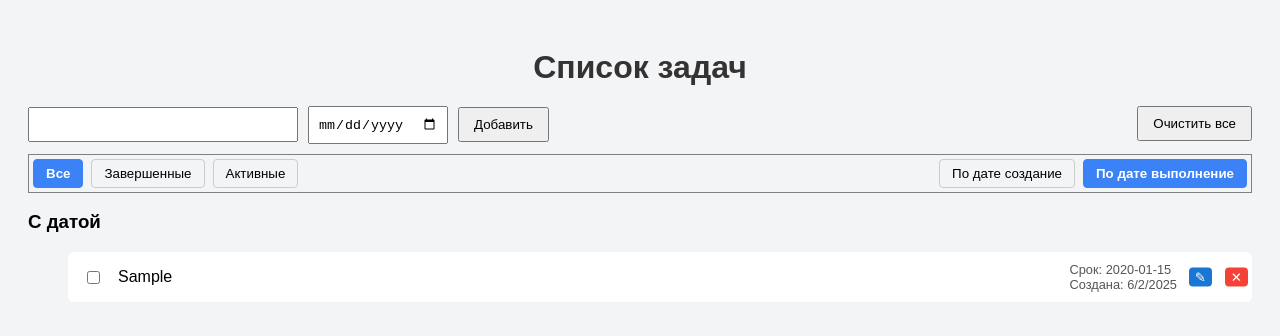
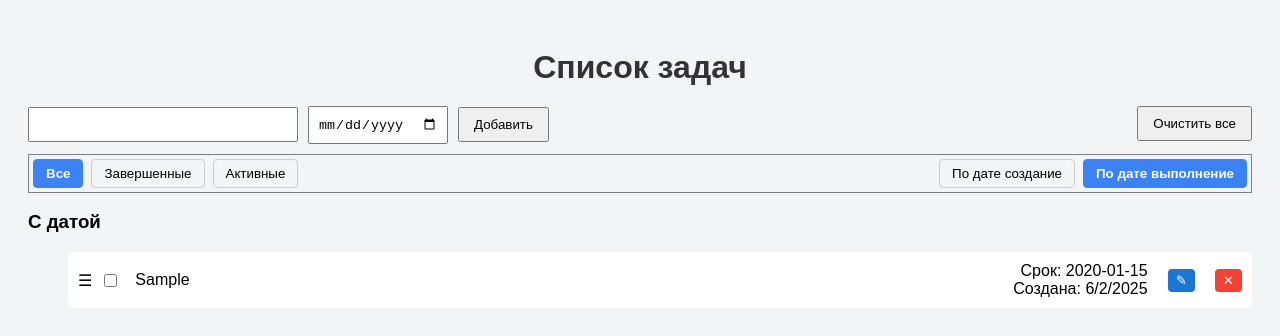
Before and after one commit to Laos22/todoApp, a React (Vite) app: page / in a window 1280 px wide. Both pictures are taken after typing "Sample", "2020-01-15" into the empty fields and a click on the button "Добавить". Shown: the top 336 px of the page. Built offline with nearby package versions, Linux system fonts and the light colour scheme.

Commit message:
add edit task

```diff
--- a/src/App.jsx
+++ b/src/App.jsx
@@ -66,6 +66,10 @@ function App() {
     }
   };
 
+  const onEdit = useCallback((id, dueDate, title ) => {
+    dispach({type: "EDIT_TASK", payload: {id, dueDate, title}})
+  }, [dispach])
+
 
 
   useEffect(() => {
@@ -123,6 +127,7 @@ function App() {
           tasks={sortTaskList}
           onDelete={onDelete}
           onToggle={onToggle}
+          onEdit={onEdit}
         />
       </DndContext>
 
--- a/src/Components/Task.jsx
+++ b/src/Components/Task.jsx
@@ -1,7 +1,12 @@
 import { useDraggable } from "@dnd-kit/core";
-import React from "react";
+import React, { useState } from "react";
 
-const Task = ({task, onDelete, onToggle}) => {
+const Task = ({task, onDelete, onToggle, onEdit }) => {
+
+    const [isEditing, setIsEditing] = useState(false);
+    const [newTitle, setNewTitle] = useState(task.title);
+    const [newDueDate, setNewDueDate] = useState(task.dueDate || "");
+
     const className = task.completed ? "task completed" : "task";
     const { attributes, listeners, setNodeRef, transform, transition } = useDraggable({ id: task.id });
 
@@ -18,86 +23,93 @@ const Task = ({task, onDelete, onToggle}) => {
           zIndex: transform ? 999 : 'auto',
           boxShadow: transform ? '0 4px 12px rgba(0, 0, 0, 0.2)' : 'none',
           borderRadius: '6px',
-    }}
-    >
-      <div
-        {...listeners}
-        style={{
+          padding: '10px',
           display: 'flex',
           alignItems: 'center',
-          justifyContent: 'space-between',
-          gap: '8px',
-          width: '100%',
+          justifyContent: 'space-between'
         }}
       >
         <div style={{ display: 'flex', alignItems: 'center', gap: '8px' }}>
+          <span {...listeners} style={{ cursor: 'grab' }}>☰</span>
           <input
             type="checkbox"
             checked={task.completed}
             onChange={() => onToggle(task.id)}
           />
+          <div style={{display: "flex"}}>
+            {isEditing ? (
+              <>
+                <input
+                  type="text"
+                  value={newTitle}
+                  onChange={(e) => setNewTitle(e.target.value)}
+                />
+                <input
+                  type="date"
+                  value={newDueDate}
+                  onChange={(e) => setNewDueDate(e.target.value)}
+                />
+                <button onClick={() => {
+                  console.log("save")
+                  onEdit(task.id, newDueDate, newTitle);
+                  setIsEditing(false);
+                }}>
+                  Сохранить
+                </button>
+                <button onClick={() => {
+                  setIsEditing(false);
+                  setNewTitle(task.title);
+                  setNewDueDate(task.dueDate);
+                  }}>Отмена</button>
+              </>
+            ) : (
+              <>
                 <span>{task.title}</span>
+              </>
+            )}
           </div>
-        <div style={{
-          display: "flex",
-          alignItems: "center",
-          gap: "10px",
-          fontSize: "0.8rem",
-          color: "#555",
-          paddingRight: "60px" // отступ для кнопок
-        }}>
-          <div style={{ display: "flex", flexDirection: "column" }}>
+        </div>
+
+        <div style={{ display: 'flex', alignItems: 'center', gap: '20px' }}>
+          <div style={{ display: 'flex', flexDirection: 'column', textAlign: 'right' }}>
             <span>Срок: {task.dueDate}</span>
             <span>Создана: {new Date(task.createdAt).toLocaleDateString()}</span>
           </div>
-        </div>
-      </div>
+
           <button
-        onClick={(e) => {
-          e.stopPropagation();
-          e.nativeEvent.stopImmediatePropagation();
+            onClick={() => {
+              setIsEditing(true);
+            }}
+            style={{
+              backgroundColor: '#1976d2',
+              color: 'white',
+              border: 'none',
+              padding: '4px 8px',
+              borderRadius: '4px',
+              cursor: 'pointer',
+            }}
+          >
+            ✎
+          </button>
+
+          <button
+            onClick={() => {
               onDelete(task.id);
             }}
             style={{
-          position: 'absolute',
-          top: '50%',
-          transform: 'translateY(-50%)',
-          right: '4px',
               backgroundColor: '#f44336',
               color: 'white',
               border: 'none',
-          padding: '2px 6px',
+              padding: '4px 8px',
               borderRadius: '4px',
               cursor: 'pointer',
-          zIndex: 1000,
             }}
           >
             ✕
           </button>
-      <button
-        onClick={(e) => {
-          e.stopPropagation();
-          e.nativeEvent.stopImmediatePropagation();
-          alert("Редактировать пока не реализовано");
-        }}
-        style={{
-          position: 'absolute',
-          top: '50%',
-          transform: 'translateY(-50%)',
-          right: '40px',
-          backgroundColor: '#1976d2',
-          color: 'white',
-          border: 'none',
-          padding: '2px 6px',
-          borderRadius: '4px',
-          cursor: 'pointer',
-          zIndex: 1000,
-        }}
-      >
-        ✎
-      </button>
+        </div>
       </li>
-  )
+    );
 }
 
 export default React.memo(Task);
--- a/src/Components/TaskList.jsx
+++ b/src/Components/TaskList.jsx
@@ -2,7 +2,7 @@ import Task from "./Task";
 import { useDroppable } from "@dnd-kit/core";
 import React from "react";
 
-const TaskList = ({ tasks, tasksNoDate, onDelete, onToggle }) => {
+const TaskList = ({ tasks, tasksNoDate, onDelete, onToggle, onEdit }) => {
 
   // Компонент-зона для задач С ДАТОЙ
 const WithDateDrop = ({ children }) => {
@@ -33,7 +33,7 @@ const NoDateDrop = ({ children }) => {
           <h3>Без даты</h3>
           <ul>
             {tasksNoDate.map((task) => (
-              <Task task={task} onDelete={onDelete} key={task.id} onToggle={onToggle} />
+              <Task task={task} onDelete={onDelete} key={task.id} onToggle={onToggle} onEdit={onEdit} />
             ))}
           </ul>
         </>
@@ -46,7 +46,7 @@ const NoDateDrop = ({ children }) => {
           <h3>С датой</h3>
           <ul>
             {tasks.map((task) => (
-              <Task task={task} onDelete={onDelete} key={task.id} onToggle={onToggle} />
+              <Task task={task} onDelete={onDelete} key={task.id} onToggle={onToggle} onEdit={onEdit}/>
             ))}
           </ul>
         </>
--- a/src/taskReducer.js
+++ b/src/taskReducer.js
@@ -10,6 +10,14 @@ export const taskReducer = (state, action) => {
                 dueDate: action.payload.dueDate,
                 createdAt: new Date().toISOString()
             }];
+        case 'EDIT_TASK':
+            return state.map(task =>
+                task.id === action.payload.id ?
+                    {...task,
+                        title: action.payload.title,
+                        dueDate: action.payload.dueDate,
+                    } : task
+            );
         case 'DELETE_TASK':
             return state.filter(task => task.id !== action.payload);
 
```
Lines whose indentation alone changed are shown as unchanged.
